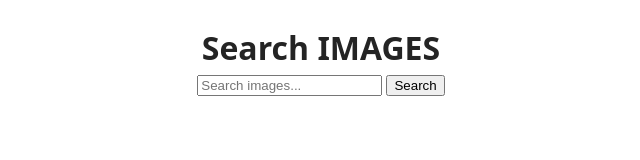
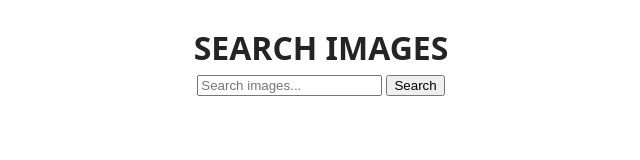
Before and after one commit to djdanilko/goit-js-hw-11, a plain HTML site: page index.html in a window 1280 px wide. Shown: the top 160 px of the page, without its empty margins (555-1195 px from the left). Drawn offline with Linux system fonts and the light colour scheme.

Commit message:
Deploying to gh-pages from @ djdanilko/goit-js-hw-11@2707612c7ee778546299a9cb87c06b7bfbcfcef1 🚀

```diff
--- a/index.html
+++ b/index.html
@@ -11,7 +11,7 @@
     <link rel="stylesheet" crossorigin href="/goit-js-hw-11/assets/index-BU9TcIGg.css">
   </head>
   <body>
-    <h1>Search IMAGES</h1>
+    <h1>SEARCH IMAGES</h1>
     <form class="form">
       <label>
         <input
```
